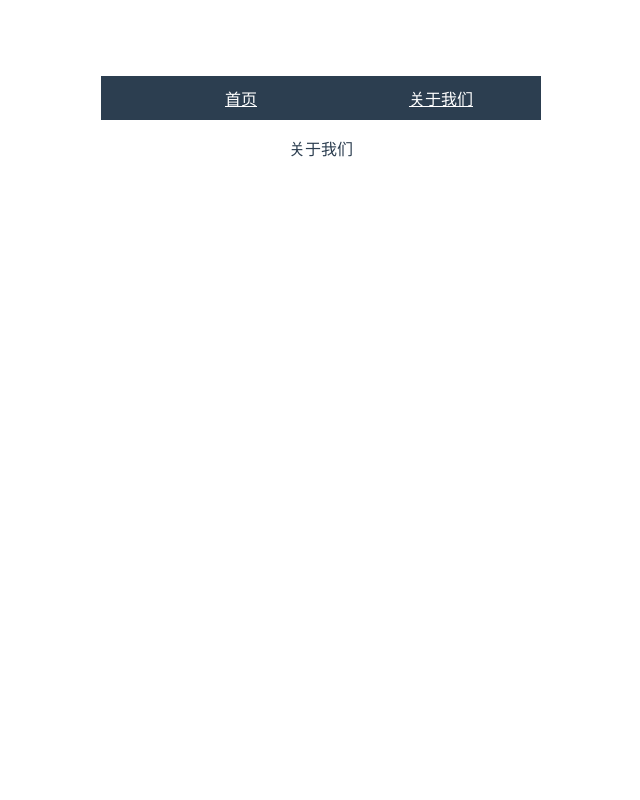
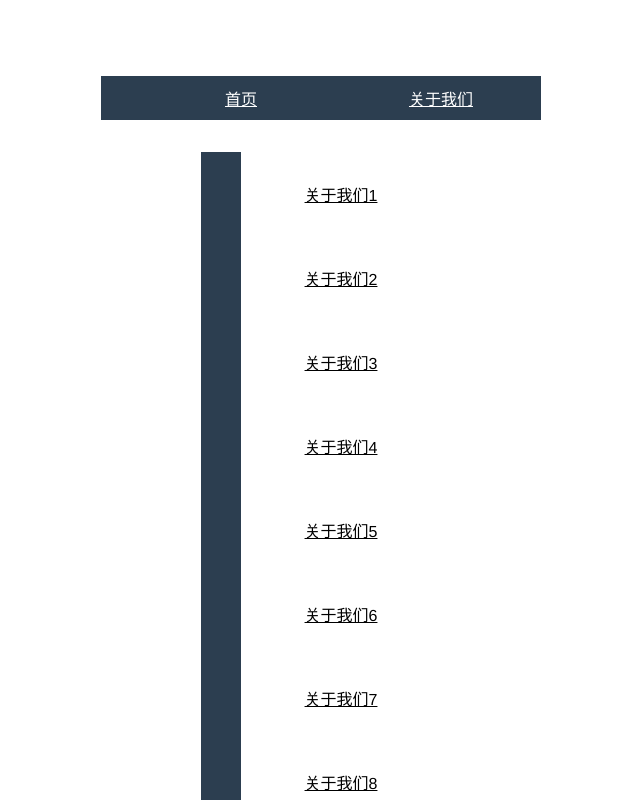
Before and after one commit to Un3635/keep-alive-demo, a Vue app: page /about in a window 1280 px wide. Shown: the top 800 px of the page, without its empty margins (319-959 px from the left). Built offline with nearby package versions, Linux system fonts and the light colour scheme.

Commit message:
缓存部分组件

```diff
--- a/src/App.vue
+++ b/src/App.vue
@@ -8,7 +8,11 @@
          <router-link to="/about">关于我们</router-link>
       </li>
     </ul>
-    <router-view/>
+    <keep-alive>
+      <router-view v-if="$route.meta.keepAlive"></router-view>
+    </keep-alive>
+    <router-view v-if="!$route.meta.keepAlive"></router-view>
+    <!-- <router-view/> -->
   </div>
 </template>
 
--- a/src/components/about.vue
+++ b/src/components/about.vue
@@ -1,5 +1,13 @@
 <template>
-  <div>关于我们</div>
+<!-- <keep-alive> -->
+  <div>
+    <ul>
+      <li v-for="index in 15" :key="index">
+          <router-link :to="{path:'/child', query: {id: index}}">关于我们{{index}}</router-link>
+      </li>
+    </ul>
+  </div>
+  <!-- </keep-alive> -->
 </template>
 <script>
 export default {
@@ -8,3 +16,13 @@ export default {
   }
 };
 </script>
+<style scoped>
+ul li {
+  display: block;
+  background: #ffffff;
+}
+a{
+  padding: 30px;
+  color: #000;
+}
+</style>
--- /dev/null
+++ b/src/components/child/child.vue
@@ -0,0 +1,15 @@
+<template>
+  <div>{{data}}</div>
+</template>
+<script>
+export default {
+  data() {
+    return {
+      data: ''
+    };
+  },
+  created() {
+    this.data = `关于我们${this.$route.query.id}`;
+  }
+};
+</script>
--- a/src/components/home.vue
+++ b/src/components/home.vue
@@ -1,5 +1,7 @@
 <template>
-  <div>首页</div>
+  <div>
+    首页
+  </div>
 </template>
 <script>
 export default {
--- a/src/router/index.js
+++ b/src/router/index.js
@@ -3,6 +3,7 @@ import Router from 'vue-router';
 import home from '@/components/home';
 import about from '@/components/about';
 
+import child from '@/components/child/child';
 import listOne from '@/components/child/listOne';
 import listTwo from '@/components/child/listTwo';
 
@@ -13,8 +14,8 @@ export default new Router({
   routes: [
     {
       path: '/',
-      // component: {template: '<router-view />'},
-      component: {template: '<keep-alive><router-view /></keep-alive>'},
+      component: {template: '<router-view />'},
+      // component: {template: '<keep-alive><router-view /></keep-alive>'},
       children: [
         {
           path: '',
@@ -29,7 +30,15 @@ export default new Router({
         {
           path: '/about',
           name: 'about',
-          component: about
+          component: about,
+          meta: {
+            keepAlive: true
+          }
+        },
+        {
+          path: '/child',
+          name: 'child',
+          component: child
         },
         {
           path: '/one',
```
